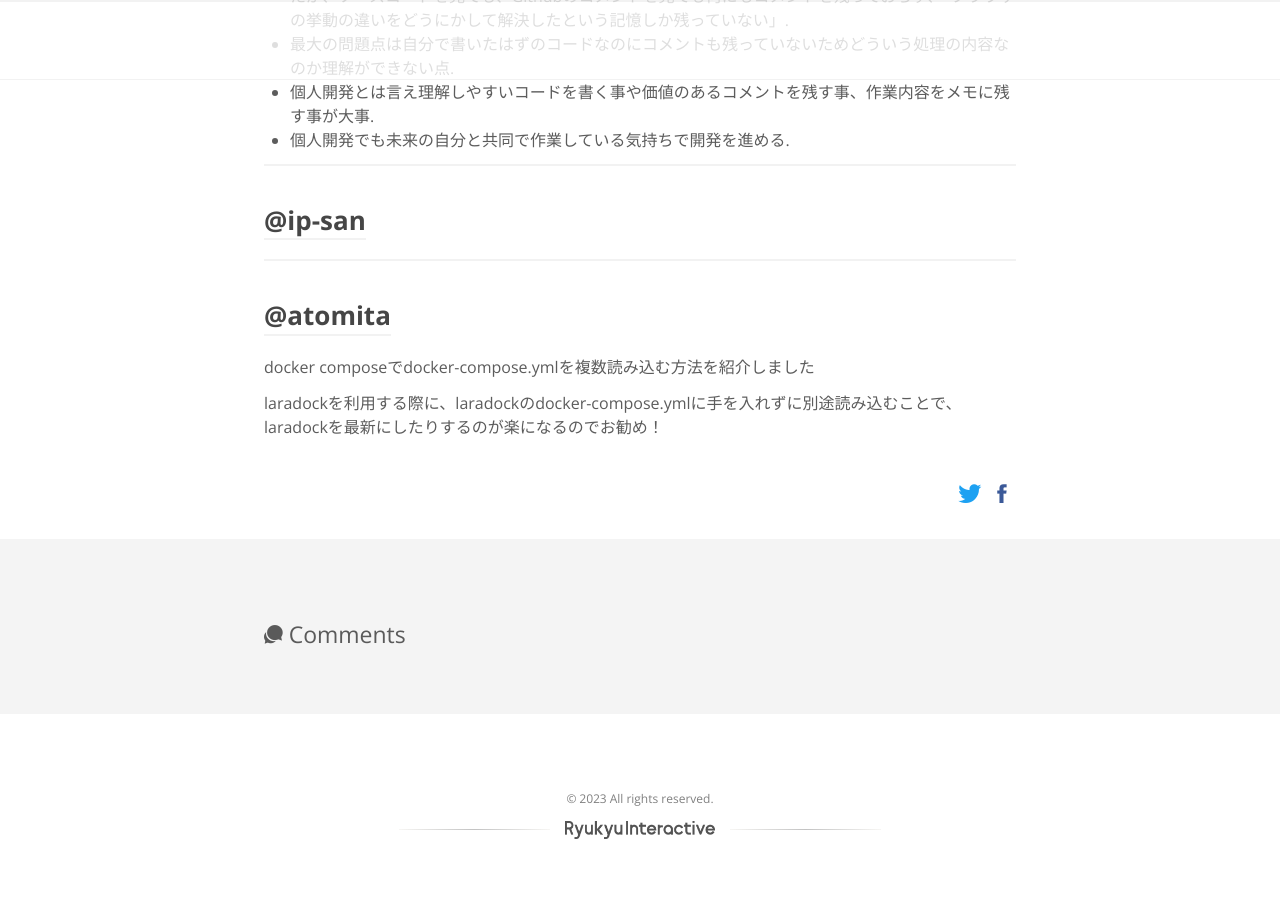
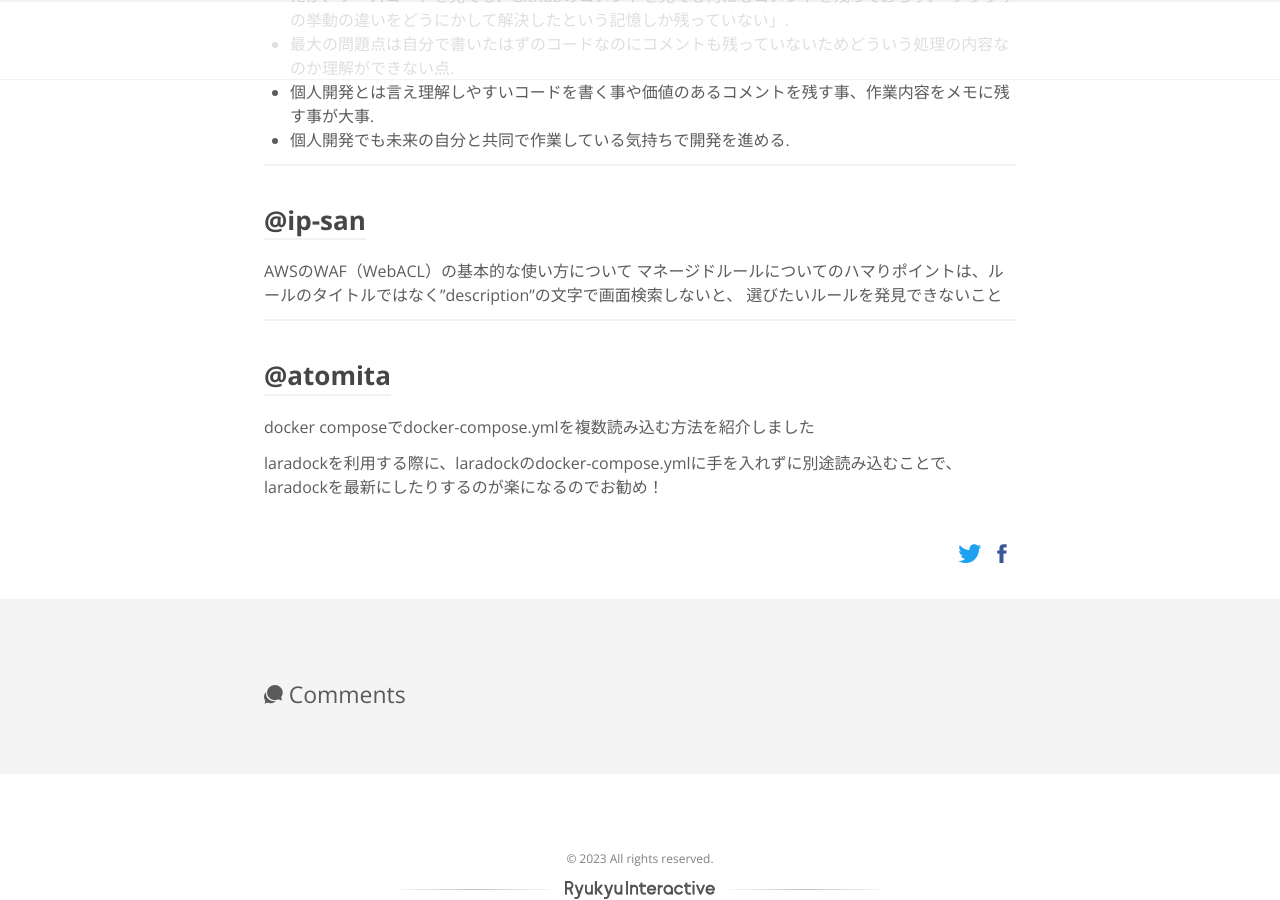
Before and after one commit to RyukyuInteractive/tech.ryukyu-i.co.jp, a Jekyll site: the page built from _posts/2023-02-17-tech-lunch.md, in a window 1280 px wide and 900 px high, scrolled down 675 px. Built offline with Jekyll 4.4.1, drawn with Linux system fonts in a browser that asks for light colours; a script that is not in the unit is left out; comment, search, counter and statistics services are not loaded.

Commit message:
瀬底追加

```diff
--- a/_posts/2023-02-17-tech-lunch.md
+++ b/_posts/2023-02-17-tech-lunch.md
@@ -29,7 +29,9 @@ __半年前の自分を殴りたくなった話.__
 ---
 
 ## [@ip-san](https://github.com/ip-san)
-
+AWSのWAF（WebACL）の基本的な使い方について
+マネージドルールについてのハマりポイントは、ルールのタイトルではなく"description"の文字で画面検索しないと、
+選びたいルールを発見できないこと
 
 ---
 
```
